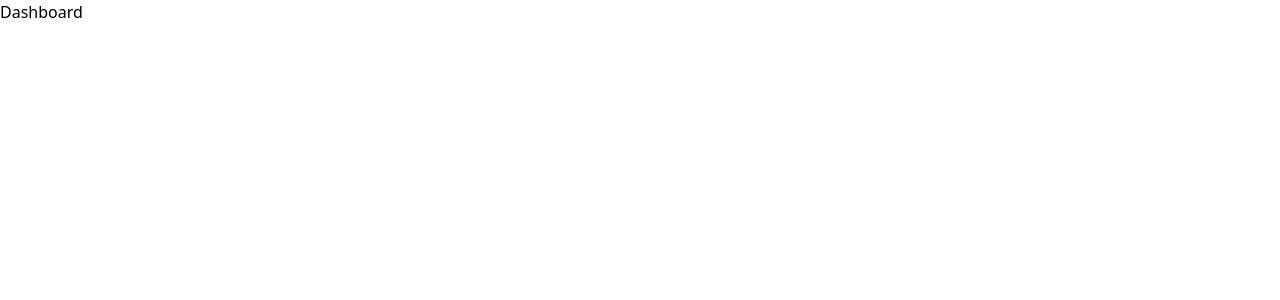
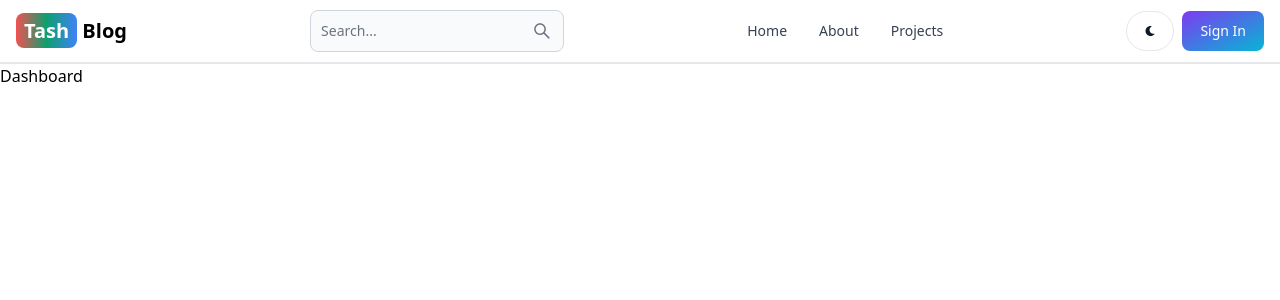
Before and after one commit to MosheShlomi/MERN-TASH-BLOG, a React (Vite) app in the folder client/: page /dashboard in a window 1280 px wide. Shown: the top 300 px of the page. Built offline with nearby package versions, Linux system fonts and the light colour scheme.

Commit message:
header section created

```diff
--- a/client/package.json
+++ b/client/package.json
@@ -10,8 +10,10 @@
     "preview": "vite preview"
   },
   "dependencies": {
+    "flowbite-react": "^0.10.1",
     "react": "^18.3.1",
     "react-dom": "^18.3.1",
+    "react-icons": "^5.3.0",
     "react-router-dom": "^6.26.1"
   },
   "devDependencies": {
--- a/client/src/App.jsx
+++ b/client/src/App.jsx
@@ -6,10 +6,12 @@
 import SignUp from "./pages/SignUp";
 import SignIn from "./pages/SignIn";
 import Projects from "./pages/Projects";
+import Header from "./components/Header";
 
 const App = () => {
   return (
     <BrowserRouter>
+      <Header />
       <Routes>
         <Route path="/" element={<Home />} />
         <Route path="/dashboard" element={<Dashboard />} />
--- /dev/null
+++ b/client/src/components/Header.jsx
@@ -0,0 +1,59 @@
+import React from "react";
+import { Button, Navbar, TextInput } from "flowbite-react";
+import { Link, useLocation } from "react-router-dom";
+import { AiOutlineSearch } from "react-icons/ai";
+import { FaMoon } from "react-icons/fa";
+
+const Header = () => {
+  const path = useLocation().pathname;
+  return (
+    <Navbar className="border-b-2">
+      <Link
+        to="/"
+        className="self-center whitespace-nowrap text-sm sm:text-xl font-semibold dark:text-white">
+        <span className="px-2 py-1 bg-gradient-to-r from-red-500 via-green-500 to-blue-500  rounded-lg text-white">
+          Tash
+        </span>{" "}
+        Blog
+      </Link>
+
+      <form>
+        <TextInput
+          type="search"
+          placeholder="Search..."
+          rightIcon={AiOutlineSearch}
+          className="hidden lg:inline "
+        />
+      </form>
+      <Button className="w-12 h-10 lg:hidden" color="gray" pill>
+        <AiOutlineSearch />
+      </Button>
+
+      <div className="flex gap-2 md:order-2">
+        <Button className="w-12 h-10 hidden sm:inline" color="gray" pill>
+          <FaMoon />
+        </Button>
+
+        <Link to="/sign-in">
+          <Button className="" gradientDuoTone="purpleToBlue">
+            Sign In
+          </Button>
+        </Link>
+        <Navbar.Toggle />
+      </div>
+      <Navbar.Collapse>
+        <Navbar.Link active={path === "/"} as={"div"}>
+          <Link to="/">Home</Link>
+        </Navbar.Link>
+        <Navbar.Link active={path === "/about"} as={"div"}>
+          <Link to="/about">About</Link>
+        </Navbar.Link>
+        <Navbar.Link active={path === "/projects"} as={"div"}>
+          <Link to="/projects">Projects</Link>
+        </Navbar.Link>
+      </Navbar.Collapse>
+    </Navbar>
+  );
+};
+
+export default Header;
--- a/client/tailwind.config.js
+++ b/client/tailwind.config.js
@@ -1,11 +1,17 @@
+const flowbite = require("flowbite-react/tailwind");
+
+
 /** @type {import('tailwindcss').Config} */
 export default {
   content: [
     "./index.html",
     "./src/**/*.{js,ts,jsx,tsx}",
+    flowbite.content(),
   ],
   theme: {
     extend: {},
   },
-  plugins: [],
+  plugins: [
+    flowbite.plugin(),
+  ],
 };
```
Also changed, not shown: 1 other file (tests, documents, lock files or other folders).
